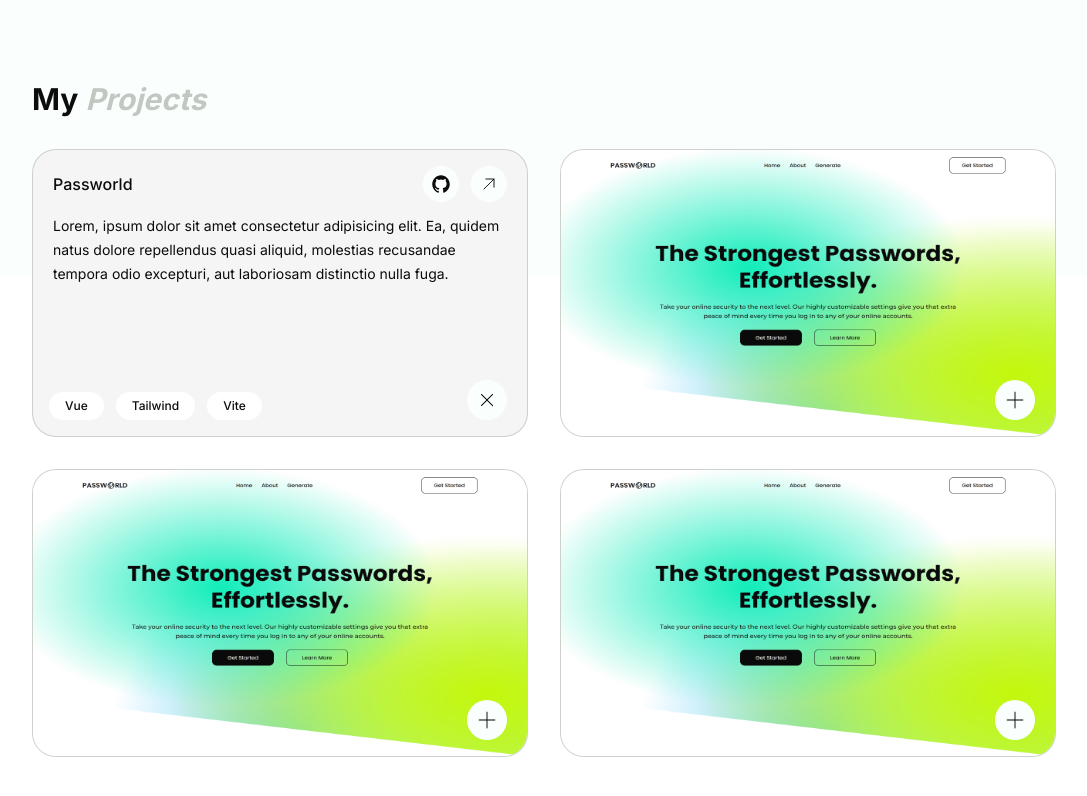
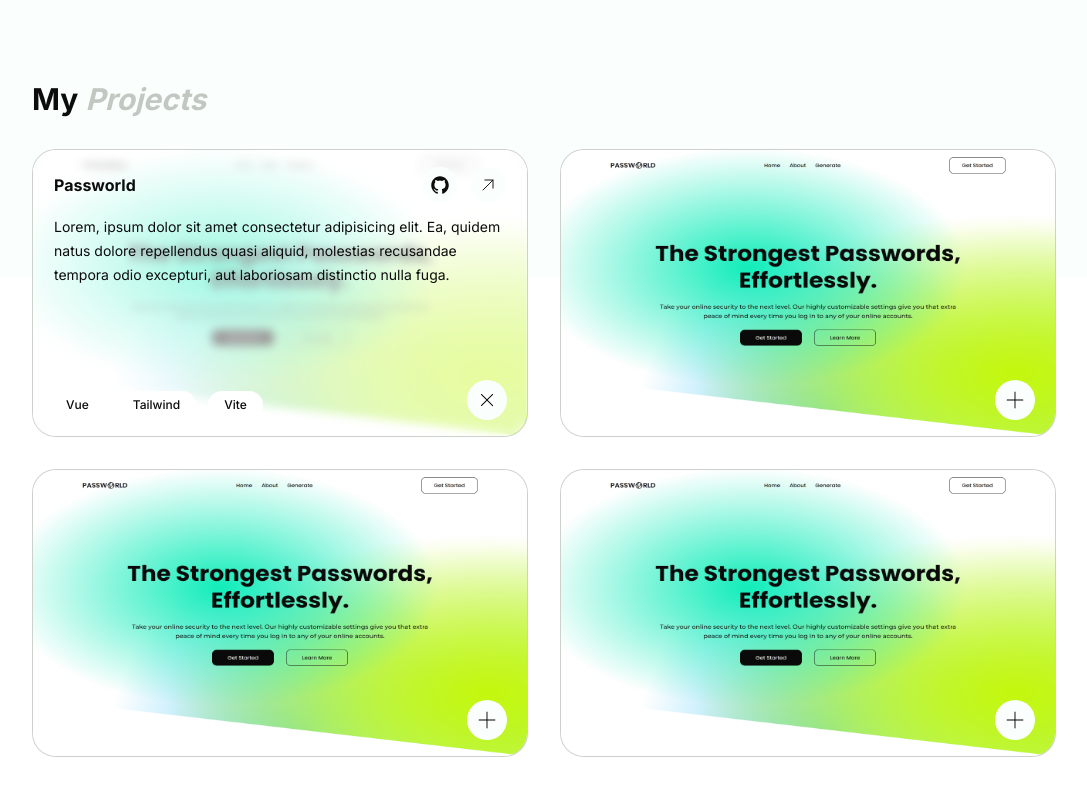
Before and after one commit to Abdallah01win/Portfolio, a Vue app: page / in a window 1280 px wide. Both pictures are taken after a click on the element 583 px from the left and 923 px from the top of the page. Shown: the part 523-1319 px from the top of the page, without its empty margins (96-1183 px from the left). Built offline with nearby package versions, Linux system fonts and the light colour scheme.

Commit message:
Add project info glass effect and initial animation

```diff
--- a/src/components/Projects.vue
+++ b/src/components/Projects.vue
@@ -69,16 +69,17 @@ export default {
 
     <div class="grid grid-cols-2 gap-8">
       <div v-for="(item, index) in items" :key="index">
-        <div class="bg-myGray-600 rounded-3xl h-72 /mb-3 relative border border-myGray-500/80 overflow-hidden">
+        <div class="bg-myGray-600 rounded-3xl h-72 relative border border-myGray-500/80 overflow-hidden">
 
           <!-- Exported image at 1300 * 720 -->
           <div class="rounded-full bg-myWhite w-fit p-2.5 absolute bottom-0 right-0 mr-5 mb-4 cursor-pointer z-20"
             @click="showDiv[index] = !showDiv[index]">
             <X :class="!showDiv[index] ? 'rotate-45' : ''" class="transition-all" />
           </div>
-          <div v-if="showDiv[index]" class=" rounded-3xl py-4 px-5 h-full relative ">
+          <Transition name="fade">
+            <div v-show="showDiv[index]" class=" rounded-3xl py-4 px-5 h-full absolute top-0 left-0 w-full info-div">
               <div class="flex items-center justify-between mb-3">
-              <div class="text-base">{{ item.title }}</div>
+                <div class="text-base font-bold">{{ item.title }}</div>
                 <div class="flex items-center gap-x-3">
                   <a :href="item.repo" target="_blank" class="p-2 bg-myWhite rounded-full w-fit">
                     <GithubLogo class="w-5 fill-myDark-100" />
@@ -95,6 +96,7 @@ export default {
                 <div class="bg-white rounded-full text-xs px-4 py-1.5" v-for="tag in item.tags" :key="tag">{{ tag }}</div>
               </div>
             </div>
+          </Transition>
           <img :src="item.image" :alt="item.title" class="h-full w-full">
         </div>
       </div>
@@ -110,3 +112,28 @@ export default {
     </div> -->
   </section>
 </template>
+
+
+<style scoped>
+.fade-enter-active {
+  transition: opacity 0.5s ease;
+}
+
+.fade-leave-active {
+  transition: opacity 0.5s ease-in;
+}
+
+.fade-enter-from,
+.fade-leave-to {
+  opacity: 0;
+}
+
+.info-div {
+  background: rgba(255, 255, 255, 0.6);
+  border-radius: 16px;
+  box-shadow: 0 4px 30px rgba(0, 0, 0, 0.1);
+  backdrop-filter: blur(5px);
+  -webkit-backdrop-filter: blur(5px);
+  border: 1px solid rgba(255, 255, 255, 0.3);
+}
+</style>
```
Lines whose indentation alone changed are shown as unchanged.
